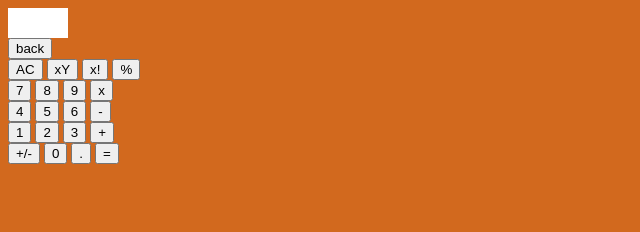
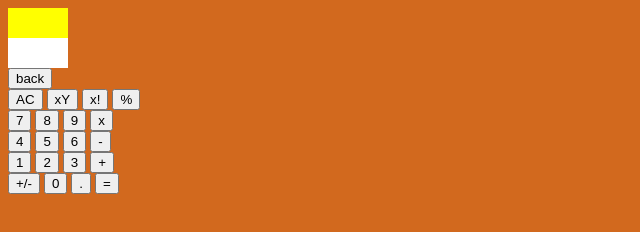
Before and after one commit to niklonberg/TOP-calculator, a plain HTML site: page index.html in a window 1280 px wide. Both pictures are taken after a click on the button "back". Shown: the whole page, without its empty margins (0-640 px from the left). Drawn offline with Linux system fonts and the light colour scheme.

Commit message:
fix display result css class, add updateDisplayResult() logic

```diff
--- a/scripts/app.js
+++ b/scripts/app.js
@@ -56,6 +56,7 @@ const KeypadService = new Keypad(display, calcObj);
       }
 
       KeypadService.resetCurrentValue();
+      KeypadService.updateDisplayResult();
       KeypadService.updateOperator();
     }
   }
--- a/services/keypad-service.js
+++ b/services/keypad-service.js
@@ -38,12 +38,12 @@ class Keypad {
   }
 
   clearDisplay() {
-    this.display.last.textContent = "";
+    this.display.result.textContent = "";
     this.display.current.textContent = "";
   }
 
   updateDisplayResult() {
-
+    this.display.result.textContent = this.calcObj.previousValue;
   }
 }
 
--- a/styles/styles.css
+++ b/styles/styles.css
@@ -6,7 +6,7 @@ body {
   background-color: chocolate;
 }
 
-.display__last, .display__current {
+.display__result, .display__current {
   height: 30px;
   width: 60px;
 }
@@ -15,6 +15,6 @@ body {
   background-color: white;
 }
 
-.display__last {
+.display__result {
   background-color: yellow;
 }
```
